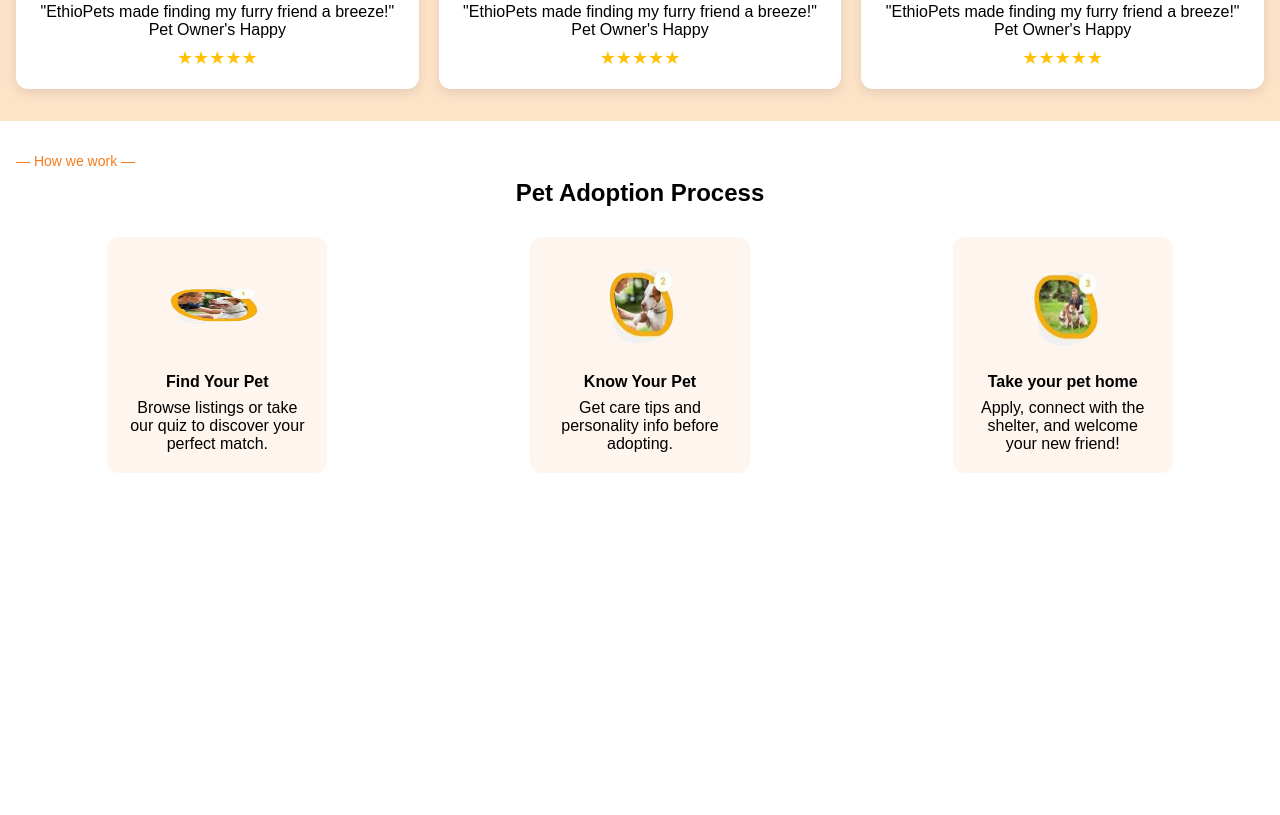
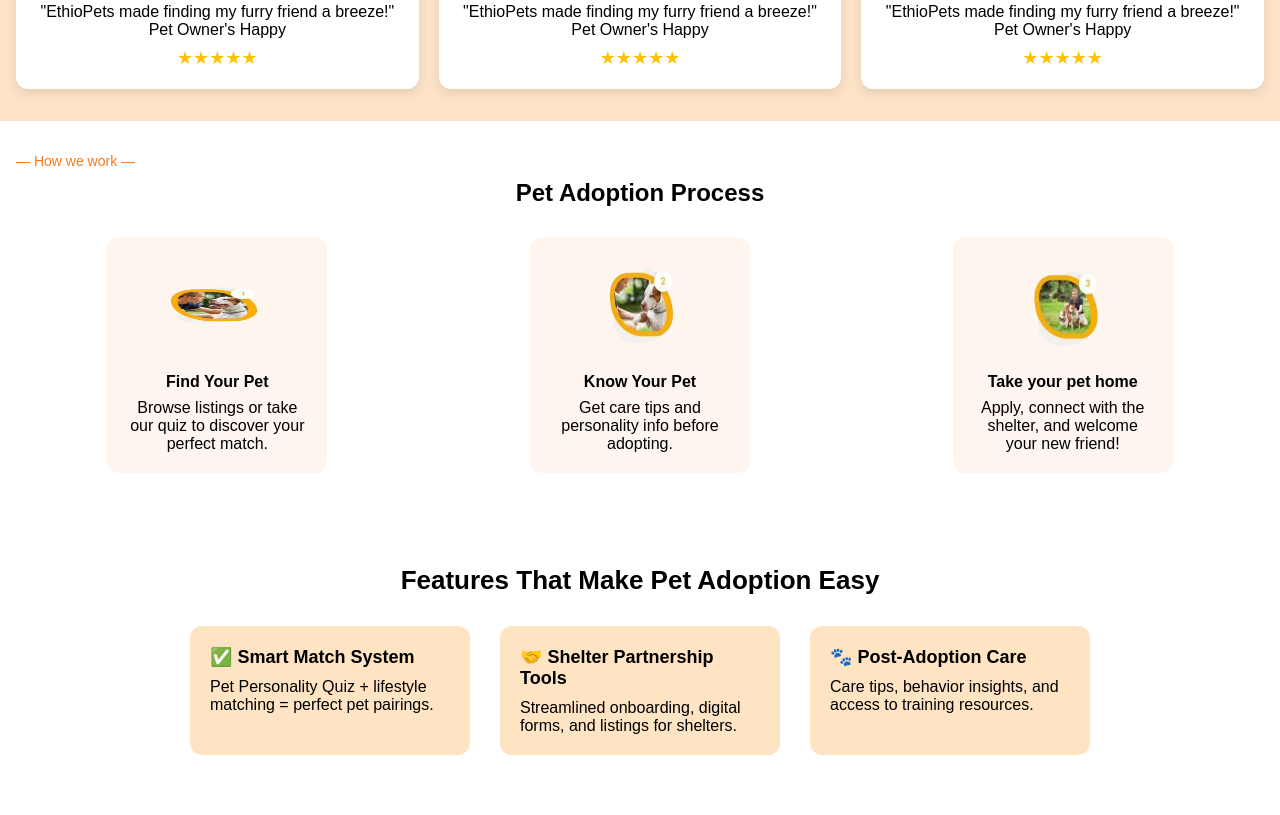
Before and after one commit to Adonay-art/Ethiopets, a plain HTML site: page index.html in a window 1280 px wide. Shown: the part 1861-2676 px from the top of the page. Before the commit the page ends 2366 px from the top, so only its background shows below. Drawn offline with Linux system fonts and the light colour scheme.

Commit message:
add features section

```diff
--- a/css/styles.css
+++ b/css/styles.css
@@ -413,3 +413,39 @@ body {
     margin: 0 auto;
   }
 }
+/* Features Section */
+.features {
+  padding: 60px 20px;
+  background: #fff;
+  text-align: center;
+}
+
+.features h2 {
+  font-size: 26px;
+  margin-bottom: 30px;
+}
+
+.feature-cards {
+  display: flex;
+  justify-content: center;
+  gap: 30px;
+  flex-wrap: wrap;
+}
+
+.feature-card {
+  background: #ffe4c4;
+  padding: 20px;
+  border-radius: 12px;
+  max-width: 280px;
+  text-align: left;
+  transition: transform 0.3s ease;
+}
+
+.feature-card:hover {
+  transform: translateY(-8px);
+}
+
+.feature-card h4 {
+  margin-bottom: 10px;
+  font-size: 18px;
+}
--- a/index.html
+++ b/index.html
@@ -156,6 +156,23 @@
     </div>
   </div>
 </section>
+<section class="features">
+  <h2>Features That Make Pet Adoption Easy</h2>
+  <div class="feature-cards">
+    <div class="feature-card">
+      <h4>✅ Smart Match System</h4>
+      <p>Pet Personality Quiz + lifestyle matching = perfect pet pairings.</p>
+    </div>
+    <div class="feature-card">
+      <h4>🤝 Shelter Partnership Tools</h4>
+      <p>Streamlined onboarding, digital forms, and listings for shelters.</p>
+    </div>
+    <div class="feature-card">
+      <h4>🐾 Post-Adoption Care</h4>
+      <p>Care tips, behavior insights, and access to training resources.</p>
+    </div>
+  </div>
+</section>
 
 <script src="script.js"></script>
 </body>
```
